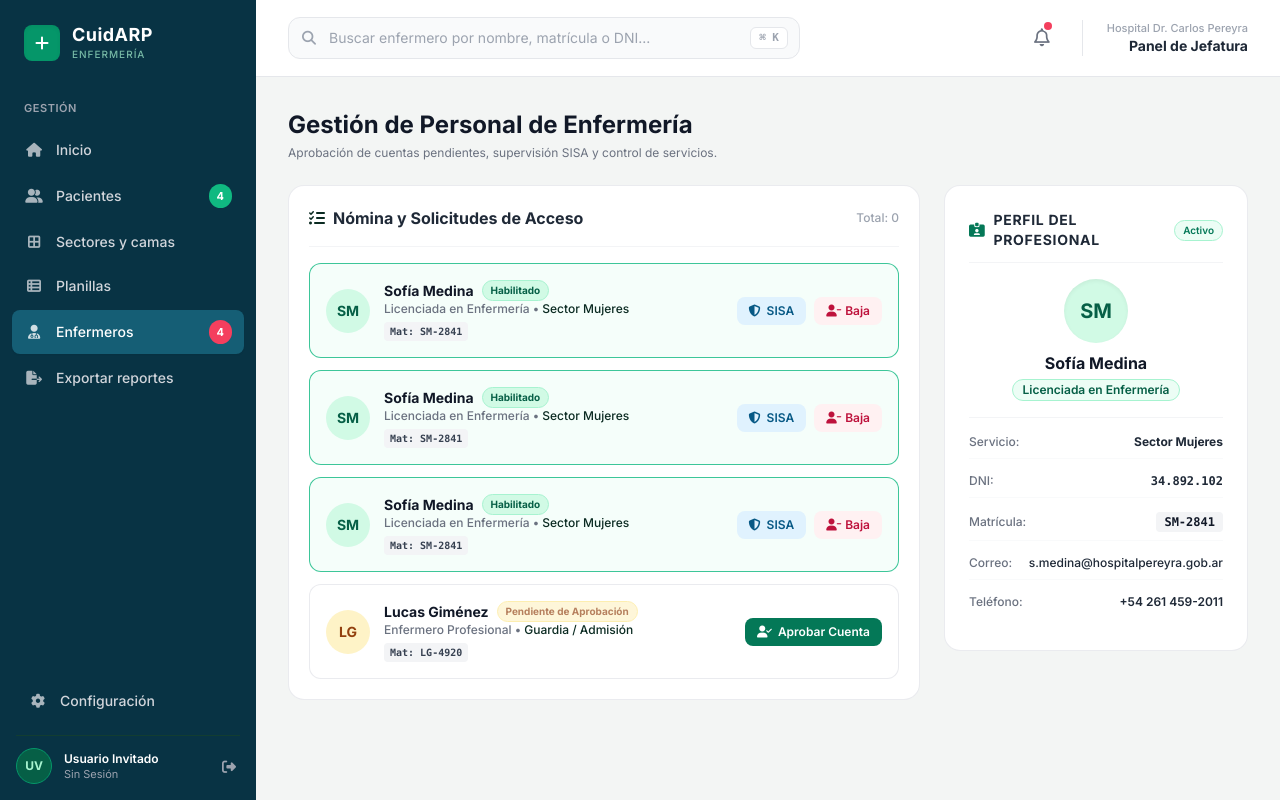
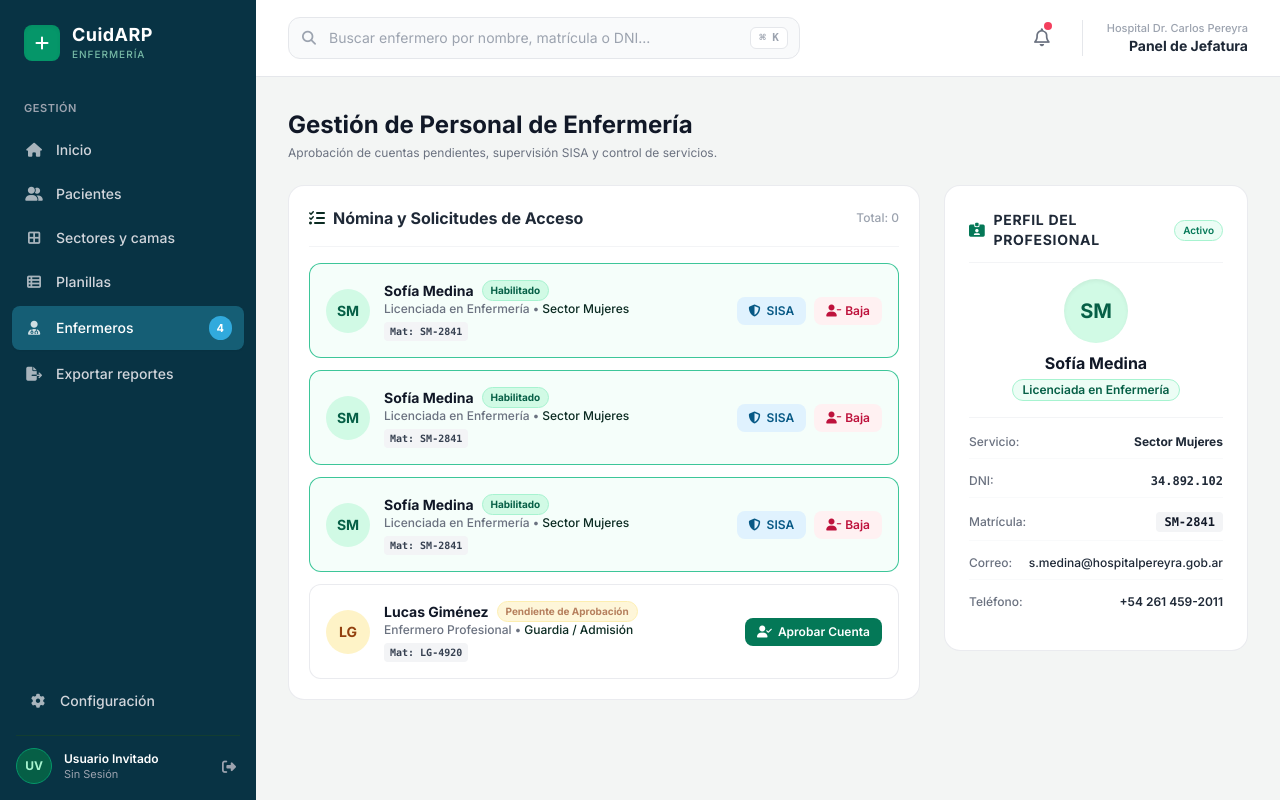
Before and after one commit to JosephV95/CuidARP, a Django app: page /enfermeros/ in a window 1280 px wide. Run offline with Django 5.2, Linux system fonts and the light colour scheme; some libraries are stand-ins or nearby versions.

Commit message:
se agrego ocultar una ruta del nav

```diff
--- a/templates/layouts/sidebarBase.html
+++ b/templates/layouts/sidebarBase.html
@@ -107,7 +107,9 @@
                                 <i class="fa-solid fa-user-group w-5 text-center text-sm opacity-80"></i>
                                 <span class="font-medium">Pacientes</span>
                             </div>
-                            <span id="badge-patients-count" class="bg-emerald-500 text-white text-[11px] font-bold px-2 py-0.5 rounded-full">4</span>
+                            {% if request.path == '/pacientes/' %}
+                                <span id="badge-patients-count" class="bg-emerald-500 text-white text-[11px] font-bold px-2 py-0.5 rounded-full">0</span>
+                            {% endif %}
                         </a>
                         <!-- 3. Sectores y camas -->
                         <a href="{% url 'sector_camas' %}" class="flex items-center space-x-3 px-3 py-2.5 rounded-lg text-sm transition-colors {% if request.path == '/camas/' %}text-white bg-cyan-800 font-semibold shadow-sm{% else %}text-gray-300 hover:bg-cyan-600/20 hover:text-white{% endif %}">
@@ -120,6 +122,8 @@
                             <i class="fa-solid fa-table-list w-5 text-center text-sm opacity-80"></i>
                             <span class="font-medium">Planillas</span>
                         </a>
+
+                        {% if request.session.rol != 'enfermero' %}
                         <!-- 5. Enfermeros -->
                         <a href="{% url 'gestion_enfermeros' %}" class="flex items-center justify-between px-3 py-2.5 rounded-lg text-sm transition-colors {% if request.path == '/enfermeros/' %}text-white bg-cyan-800 font-semibold shadow-sm{% else %}text-gray-300 hover:bg-cyan-600/20 hover:text-white{% endif %}">
                             <div class="flex items-center space-x-3">
@@ -127,8 +131,13 @@
                                 <span class="font-medium">Enfermeros</span>
                             </div>
                             <!-- 👈 AQUÍ ESTÁ EL ID QUE BUSCA EL JAVASCRIPT -->
-                            <span id="badge-count" class="bg-rose-500 text-white text-[11px] font-bold px-2 py-0.5 rounded-full">3</span>
+                             <!-- Muestra el badge SOLO si estás en la ruta de gestión de enfermeros -->
+                            {% if request.path == '/enfermeros/' %}
+                            <span id="badge-count" class="bg-sky-400/80 text-white text-[11px] font-bold px-2 py-0.5 rounded-full">0</span>
+                            {% endif %}
+
                         </a>
+                        {% endif %}
 
                         <!-- 6. Exportar reportes -->
                         <a href="#" class="flex items-center space-x-3 px-3 py-2.5 rounded-lg text-sm transition-colors {% if request.path == '/reportes/' %}text-white bg-cyan-800 font-semibold shadow-sm{% else %}text-gray-300 hover:bg-cyan-600/20 hover:text-white{% endif %}">
```
